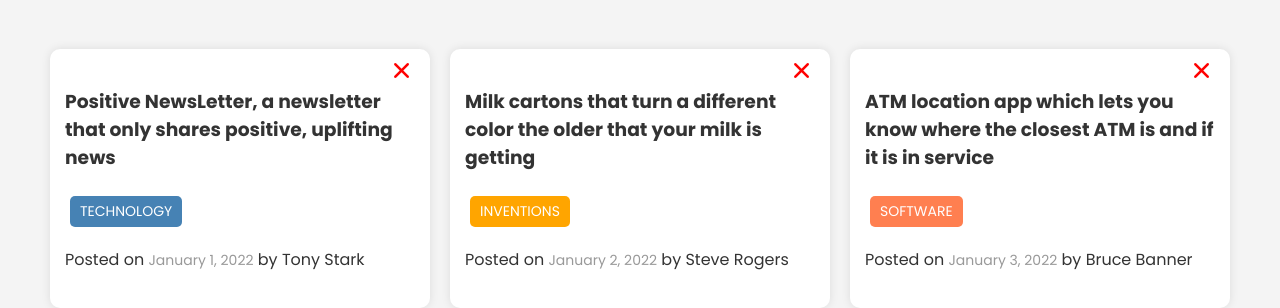
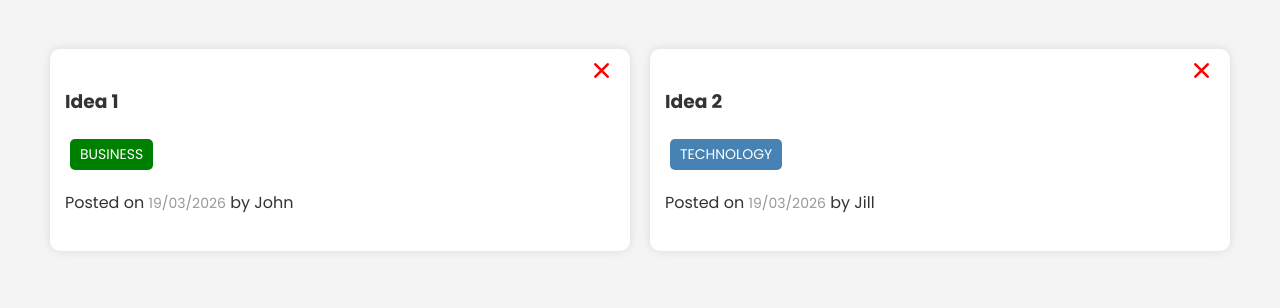
Before and after one commit to muntalysir/randomideas-api, a website built with webpack: page client/src/index.html in a window 1280 px wide. Shown: the part 90-398 px from the top of the page. Built offline with nearby package versions, Linux system fonts and the light colour scheme.

Commit message:
Idea List Component

```diff
--- /dev/null
+++ b/client/src/components/IdeaList.js
@@ -0,0 +1,64 @@
+class IdeaList {
+  constructor() {
+    this._ideaListEl = document.querySelector('#idea-list');
+    this._ideas = [
+      {
+        id: 1,
+        text: 'Idea 1',
+        tag: 'Business',
+        username: 'John',
+        date: '19/03/2026',
+      },
+      {
+        id: 2,
+        text: 'Idea 2',
+        tag: 'Technology',
+        username: 'Jill',
+        date: '19/03/2026',
+      },
+    ];
+    this._validTags = new Set();
+    this._validTags.add('technology');
+    this._validTags.add('software');
+    this._validTags.add('business');
+    this._validTags.add('education');
+    this._validTags.add('health');
+    this._validTags.add('inventions');
+  }
+
+  getTagClass(tag) {
+    tag = tag.toLowerCase();
+    let tagClass = '';
+
+    if (this._validTags.has(tag)) {
+      tagClass = `tag-${tag}`;
+    } else {
+      tagClass = '';
+    }
+
+    return tagClass;
+  }
+
+  render() {
+    this._ideaListEl.innerHTML = this._ideas
+      .map((idea) => {
+        const tagClass = this.getTagClass(idea.tag);
+        return `
+        <div class="card">
+        <button class="delete"><i class="fas fa-times"></i></button>
+        <h3>
+          ${idea.text}
+        </h3>
+        <p class="tag ${tagClass}">${idea.tag.toUpperCase()}</p>
+        <p>
+          Posted on <span class="date">${idea.date}</span> by
+          <span class="author">${idea.username}</span>
+        </p>
+      </div>
+      `;
+      })
+      .join('');
+  }
+}
+
+export default IdeaList;
--- a/client/src/index.html
+++ b/client/src/index.html
@@ -16,7 +16,7 @@
     </header>
     <div class="container">
       <div id="idea-list" class="ideas">
-        <div class="card">
+        <!-- <div class="card">
           <button class="delete"><i class="fas fa-times"></i></button>
           <h3>
             Positive NewsLetter, a newsletter that only shares positive,
@@ -51,7 +51,7 @@
             Posted on <span class="date">January 3, 2022</span> by
             <span class="author">Bruce Banner</span>
           </p>
-        </div>
+        </div> -->
       </div>
     </div>
 
--- a/client/src/index.js
+++ b/client/src/index.js
@@ -1,8 +1,13 @@
 import '@fortawesome/fontawesome-free/css/all.css';
 import Modal from './components/Modal.js';
 import IdeaForm from './components/IdeaForm.js';
+import IdeaList from './components/IdeaList.js';
 import './css/style.css';
 
 const modal = new Modal();
+
 const ideaForm = new IdeaForm();
 ideaForm.render();
+
+const ideaList = new IdeaList();
+ideaList.render();
```
